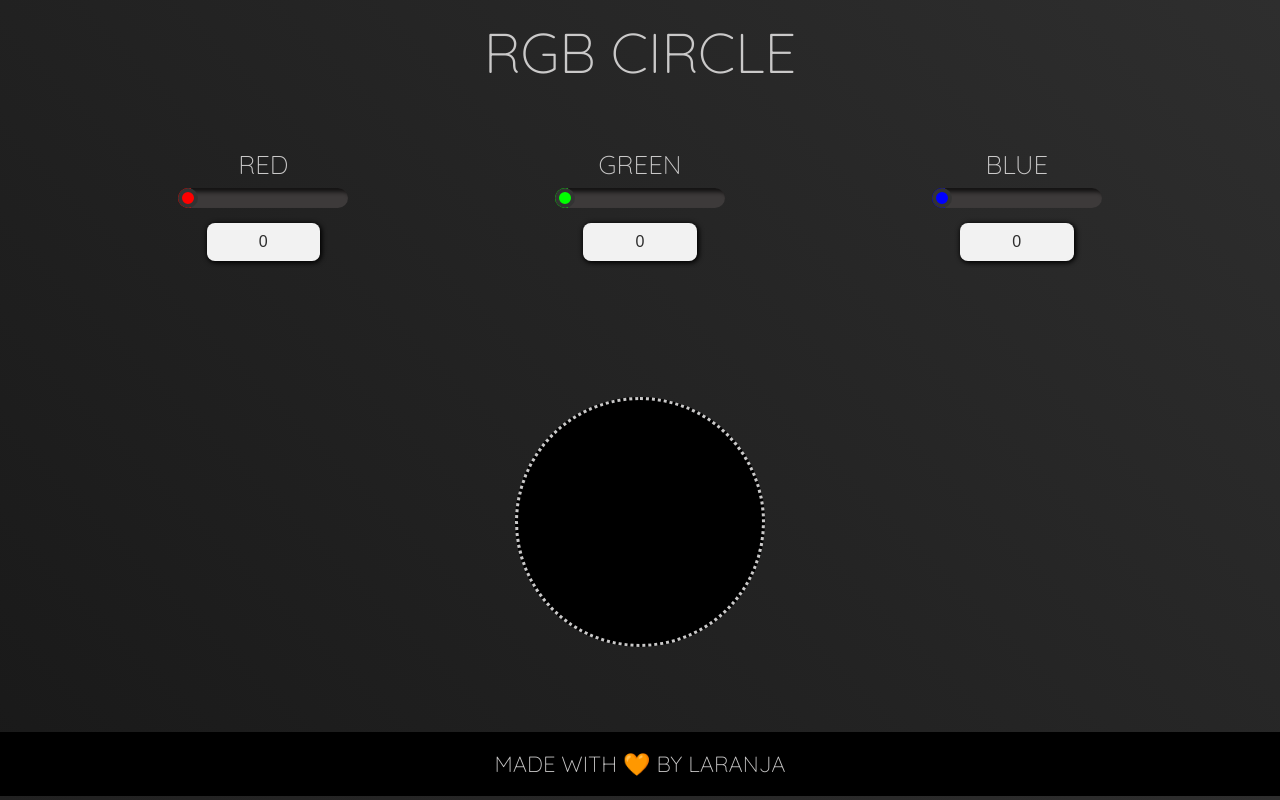
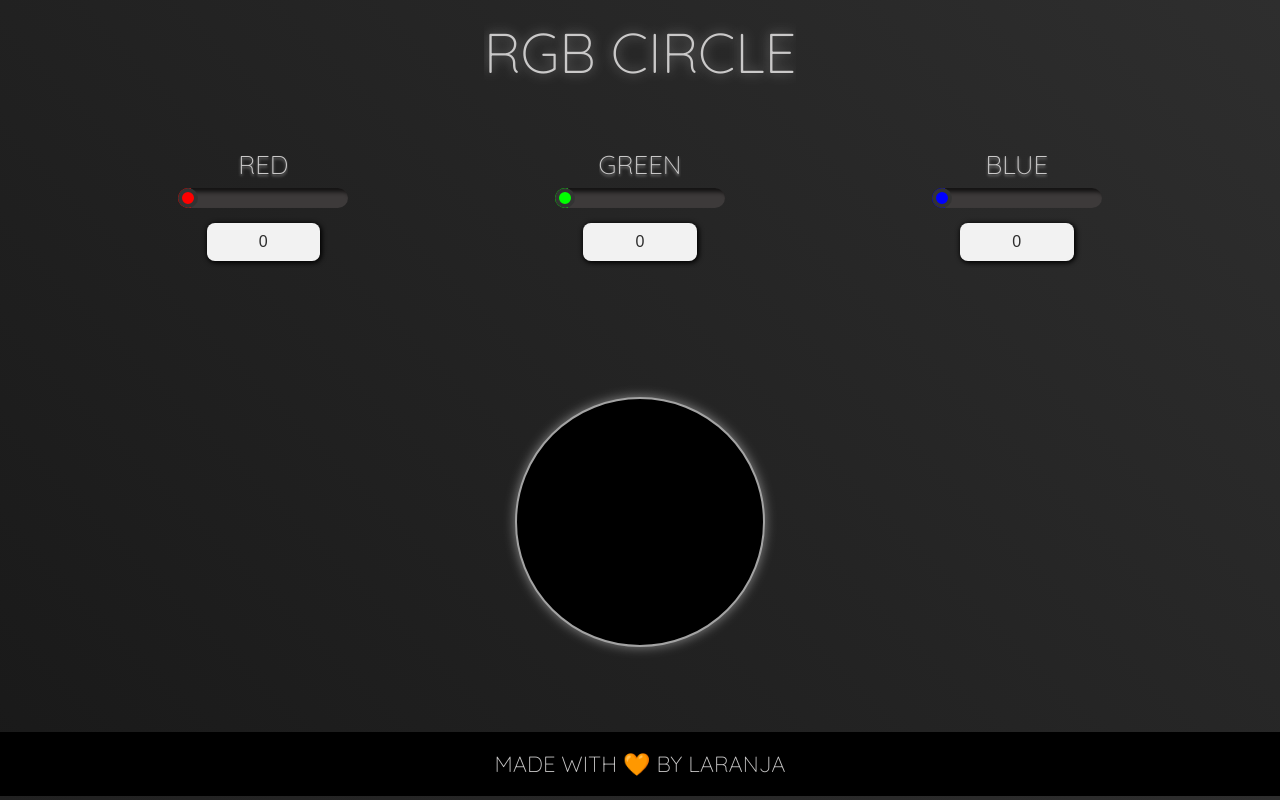
Before and after one commit to EmersonLaranja/rgb-color-selector, a website: page src/index.html in a window 1280 px wide. Drawn offline with Linux system fonts and the light colour scheme; files whose address does not match are found by name.

Commit message:
add text-shadow and border-shadow

```diff
--- a/src/styles/_circleContainer.scss
+++ b/src/styles/_circleContainer.scss
@@ -11,6 +11,7 @@
     height: 250px;
     border-radius: 50%;
     background-position: center;
-    border: dotted 3px #cac9c9;
+    border: solid 2px #a3a3a3;
+    box-shadow: 0px 0px 12px #888888;
   }
 }
--- a/src/styles/_colorsContainers.scss
+++ b/src/styles/_colorsContainers.scss
@@ -8,6 +8,7 @@
 #colors-containers {
   display: flex;
   flex-direction: row;
+  text-shadow: 0px 2px 3px #888888;
   justify-content: space-evenly;
   align-items: center;
   max-width: 100%;
--- a/src/styles/_footer.scss
+++ b/src/styles/_footer.scss
@@ -6,6 +6,7 @@ footer {
   font-weight: 300;
   align-items: center;
   color: #cac9c9;
+
   a {
     text-decoration: none;
   }
--- a/src/styles/_header.scss
+++ b/src/styles/_header.scss
@@ -8,6 +8,7 @@ header {
     text-align: center;
     font-size: 3.5rem;
     color: #cac9c9;
+    text-shadow: 0px 0px 12px #888888;
     font-weight: 300;
     text-transform: uppercase;
     max-width: 100%;
```
Also changed, not shown: src/styles/style.css, 1 other file.
